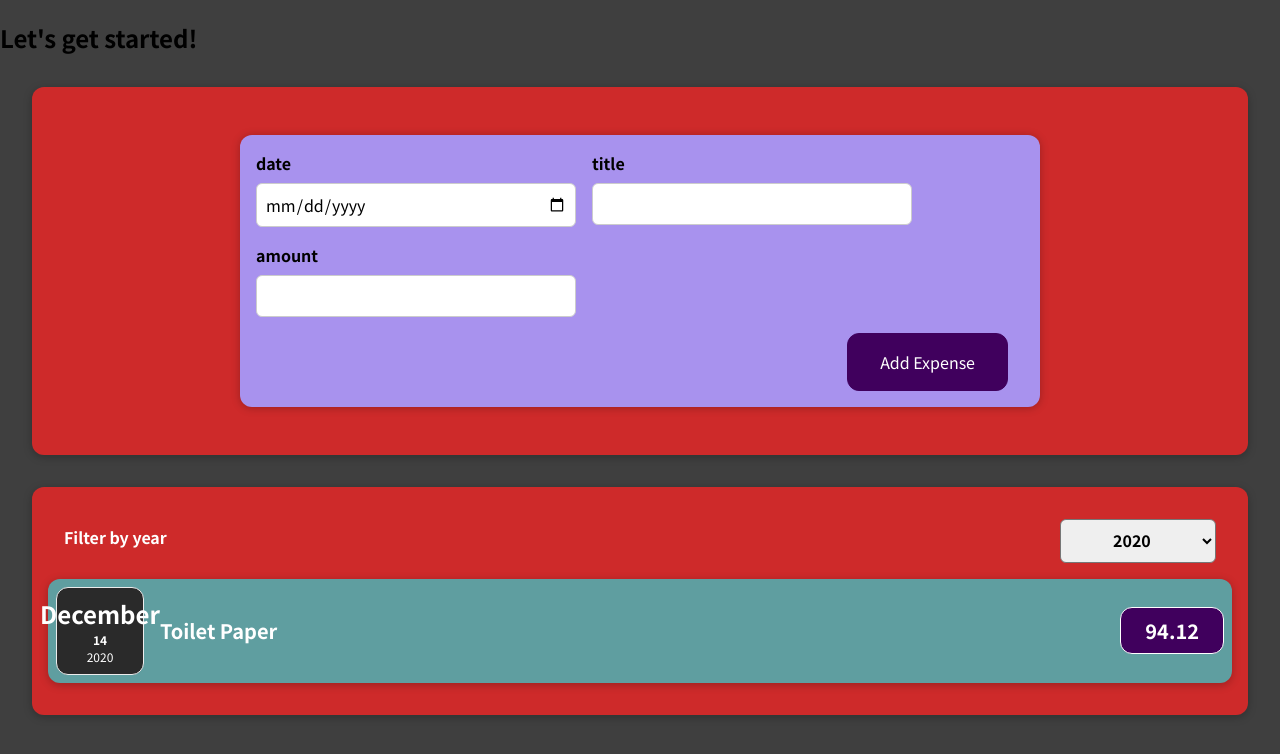
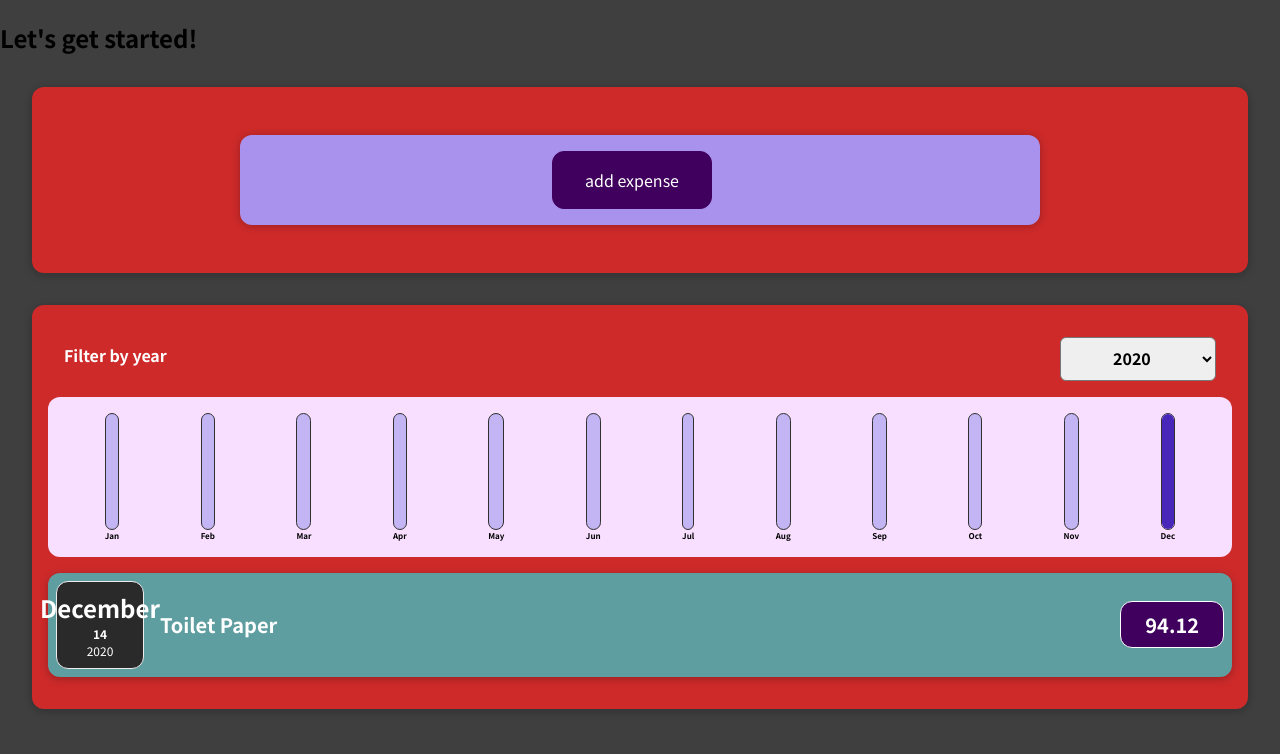
Before and after one commit to Sathishm132/reactproject, a React (Create React App) app: page / in a window 1280 px wide. Shown: the top 754 px of the page. Built offline with nearby package versions, Linux system fonts and the light colour scheme.

Commit message:
ChartBar

```diff
--- /dev/null
+++ b/src/component/Chart/Chart.css
@@ -0,0 +1,9 @@
+.chart {
+    padding: 1rem;
+    border-radius: 12px;
+    background-color: #f8dfff;
+    text-align: center;
+    display: flex;
+    justify-content: space-around;
+    height: 10rem;
+  }
--- /dev/null
+++ b/src/component/Chart/Chart.js
@@ -0,0 +1,24 @@
+import React from 'react';
+
+import ChartBar from './ChartBar';
+import './Chart.css';
+
+const Chart = (props) => {
+  const dataPointValues = props.dataPoints.map(dataPoint => dataPoint.value);
+  const totalMaximum = Math.max(...dataPointValues);
+
+  return (
+    <div className='chart'>
+      {props.dataPoints.map((dataPoint) => (
+        <ChartBar
+          key={dataPoint.label}
+          value={dataPoint.value}
+          maxValue={totalMaximum}
+          label={dataPoint.label}
+        />
+      ))}
+    </div>
+  );
+};
+
+export default Chart;
--- /dev/null
+++ b/src/component/Chart/ChartBar.css
@@ -0,0 +1,30 @@
+.chart-bar {
+    height: 100%;
+    display: flex;
+    flex-direction: column;
+    align-items: center;
+  }
+
+  .chart-bar__inner {
+    height: 100%;
+    width: 100%;
+    border: 1px solid #313131;
+    border-radius: 12px;
+    background-color: #c3b4f3;
+    overflow: hidden;
+    display: flex;
+    flex-direction: column;
+    justify-content: flex-end;
+  }
+
+  .chart-bar__fill {
+    background-color: #4826b9;
+    width: 100%;
+    transition: all 0.3s ease-out;
+  }
+
+  .chart-bar__label {
+    font-weight: bold;
+    font-size: 0.5rem;
+    text-align: center;
+  }
--- /dev/null
+++ b/src/component/Chart/ChartBar.js
@@ -0,0 +1,25 @@
+import React from 'react';
+
+import './ChartBar.css';
+
+const ChartBar = (props) => {
+  let barFillHeight = '0%';
+
+  if (props.maxValue > 0) {
+    barFillHeight = Math.round((props.value / props.maxValue) * 100) + '%';
+  }
+
+  return (
+    <div className='chart-bar'>
+      <div className='chart-bar__inner'>
+        <div
+          className='chart-bar__fill'
+          style={{ height: barFillHeight }}
+        ></div>
+      </div>
+      <div className='chart-bar__label'>{props.label}</div>
+    </div>
+  );
+};
+
+export default ChartBar;
--- a/src/component/EventExpense/NewExpenseform.js
+++ b/src/component/EventExpense/NewExpenseform.js
@@ -2,7 +2,7 @@ import '../expenses/ExpenseItem.css'
 import React,{useState} from 'react'
 import './NewForm.css'
 
-const Form=(probs)=>{
+const Form=(props)=>{
     const [newdate,setDate]= useState('')
    const [newTitle,setTitle]= useState('')
    const [newAmount,setAmount]= useState('')
@@ -52,7 +52,7 @@ const Form=(probs)=>{
        date:new Date(newdate),
        amount:newAmount
    }
-   probs.onsave(expenseData)
+   props.onsave(expenseData)
 
    setAmount("")
    setDate("")
@@ -79,8 +79,10 @@ const Form=(probs)=>{
 
         <div className='new-expense__actions'>
 
-        <button type='submit'>Add Expense</button>
+        <button type='submit' onClick={props.oncancel}>Cancel</button>
+        <button type='submit' >Add Expense</button>
       </div>
+
 
 
 
--- a/src/component/EventExpense/NewExpenses.js
+++ b/src/component/EventExpense/NewExpenses.js
@@ -1,6 +1,8 @@
+import React,{useState} from "react";
 import Form from "./NewExpenseform";
 import './NewExpense.css';
 const NewExpense=(props)=>{
+    const [addexpenpesdata,setAddexpensedata]=useState(false)
     const entereddata=(enteredexpense)=>{
         const expensedata={
             ...enteredexpense,
@@ -8,11 +10,23 @@ const NewExpense=(props)=>{
 
         }
         props.onadd(expensedata)
+         setAddexpensedata(false)
+
        // console.log(expensedata)
+    }
+    const addexpense=(event)=>{
+        setAddexpensedata(true)
+
+    }
+    const cancleaddexpense=()=>{
+        setAddexpensedata(false)
     }
     return(
         <div className="new-expense">
-            <Form onsave={entereddata}></Form>
+
+            {!addexpenpesdata &&   <button onClick={addexpense}>add expense</button>}
+            {addexpenpesdata&& <Form onsave={entereddata} oncancel={cancleaddexpense}></Form>}
+
         </div>
 
     )
--- a/src/component/expenses/Expense.js
+++ b/src/component/expenses/Expense.js
@@ -1,5 +1,6 @@
 
 import React ,{useState}from "react"
+import ExpensesChart from "./ExpenseChart";
 import ExpenseItems from "./ExpenseItems"
 import Expenselist from "./Expenselist";
 import Filter from "./FilterComponent"
@@ -21,6 +22,7 @@ const Expense=(props)=>{
              <Filter
              selected={filteredYear}
              onChangeFilter={filterevent}></Filter>
+             <ExpensesChart expenses={FilteredExpense}></ExpensesChart>
              <Expenselist item={FilteredExpense}></Expenselist>
 
 
--- /dev/null
+++ b/src/component/expenses/ExpenseChart.js
@@ -0,0 +1,29 @@
+import React from 'react';
+
+import Chart from '../Chart/Chart';
+
+const ExpensesChart = (props) => {
+  const chartDataPoints = [
+    { label: 'Jan', value: 0 },
+    { label: 'Feb', value: 0 },
+    { label: 'Mar', value: 0 },
+    { label: 'Apr', value: 0 },
+    { label: 'May', value: 0 },
+    { label: 'Jun', value: 0 },
+    { label: 'Jul', value: 0 },
+    { label: 'Aug', value: 0 },
+    { label: 'Sep', value: 0 },
+    { label: 'Oct', value: 0 },
+    { label: 'Nov', value: 0 },
+    { label: 'Dec', value: 0 },
+  ];
+
+  for (const expense of props.expenses) {
+    const expenseMonth = expense.date.getMonth(); // starting at 0 => January => 0
+    chartDataPoints[expenseMonth].value += expense.amount;
+  }
+
+  return <Chart dataPoints={chartDataPoints} />;
+};
+
+export default ExpensesChart;
```
